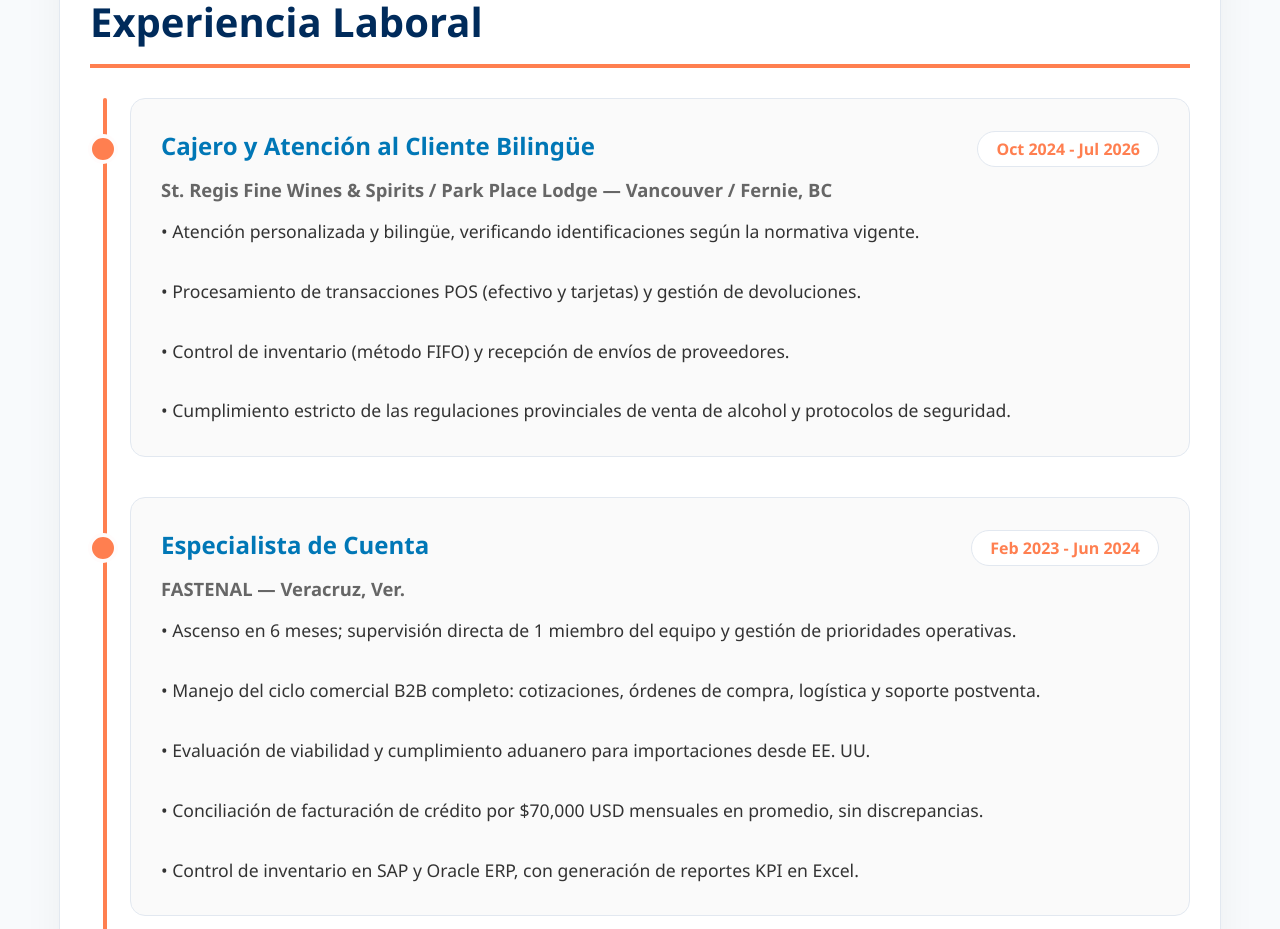
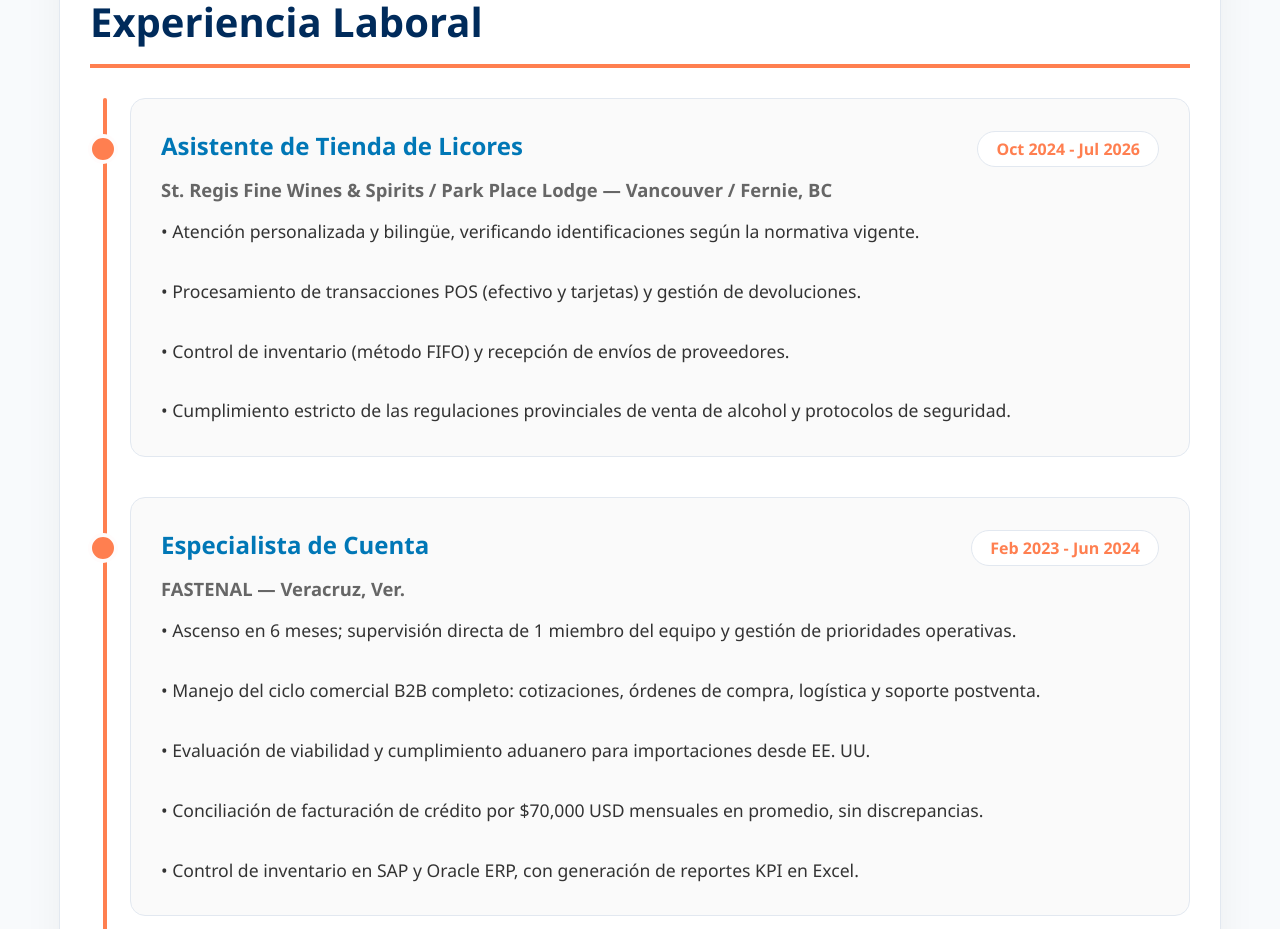
Before and after one commit to Julio-SC/mi-portafolio-web, a React (Vite) app: page / in a window 1280 px wide. Shown: the part 1640-2569 px from the top of the page. Built offline with nearby package versions, Linux system fonts and the light colour scheme.

Commit message:
Actualización de xp

```diff
--- a/src/i18n.js
+++ b/src/i18n.js
@@ -21,7 +21,7 @@ const resources = {
       "sobre_mi_pers_desc": "Soy una persona amigable y curiosa a la que le encanta explorar, hacer senderismo al aire libre e intentar cosas nuevas. En mi tiempo libre, disfruto mucho salir a correr y mantenerme activo en el gimnasio, escuchar buena música (¡y participar en el karaoke!), ver películas de terror y jugar videojuegos, con una gran afición por los títulos de survival horror y las partidas multijugador.",
 
       "exp_titulo": "Experiencia Laboral",
-      "exp_1_puesto": "Cajero y Atención al Cliente Bilingüe",
+      "exp_1_puesto": "Asistente de Tienda de Licores",
         "exp_1_fecha": "Oct 2024 - Jul 2026",
         "exp_1_empresa": "St. Regis Fine Wines & Spirits / Park Place Lodge — Vancouver / Fernie, BC",
         "exp_1_desc": "• Atención personalizada y bilingüe, verificando identificaciones según la normativa vigente.\n\n• Procesamiento de transacciones POS (efectivo y tarjetas) y gestión de devoluciones.\n\n• Control de inventario (método FIFO) y recepción de envíos de proveedores.\n\n• Cumplimiento estricto de las regulaciones provinciales de venta de alcohol y protocolos de seguridad.",
```
